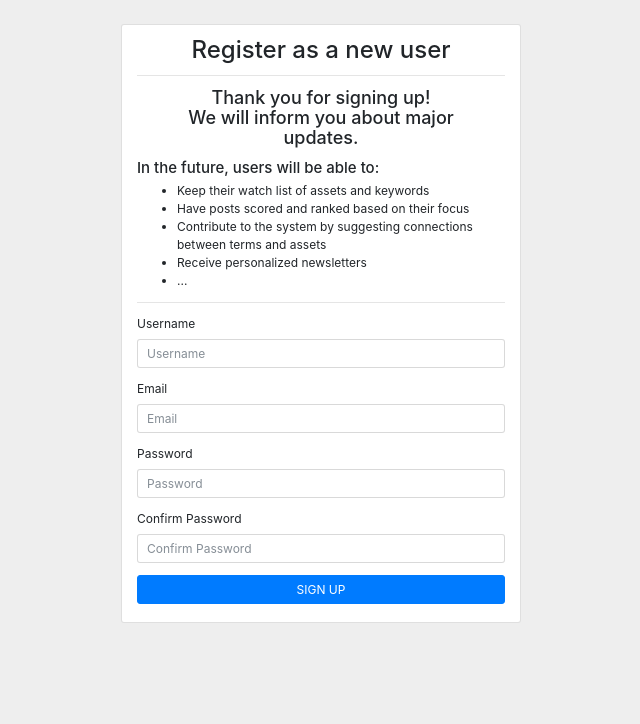
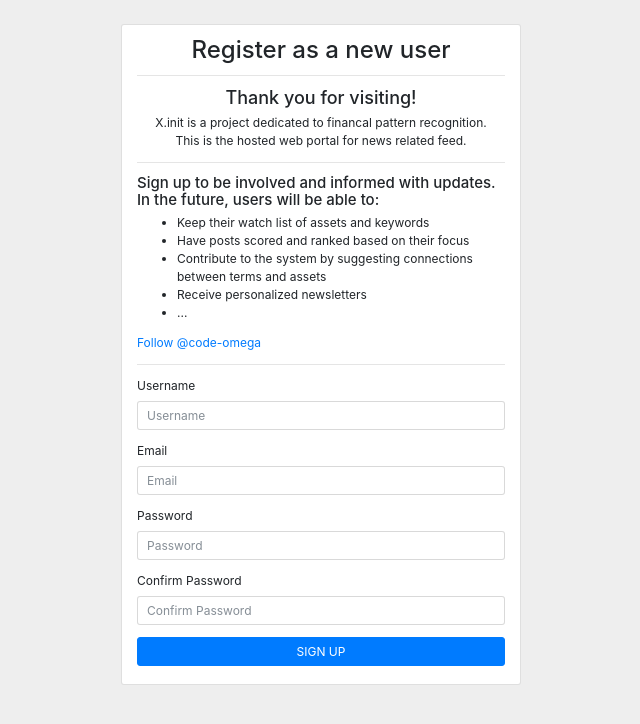
Before and after one commit to Code-Omega/Xinit, a Flask app: page /register in a window 1280 px wide. Shown: the part 42-766 px from the top of the page, without its empty margins (319-959 px from the left). Run offline with Flask 2, Linux system fonts and the light colour scheme; parts of the project's set-up code (start-up, migrations or seed data) failed here and were passed over; some libraries are stand-ins or nearby versions.

Commit message:
new favicon; git portal

```diff
--- a/app/templates/base.html
+++ b/app/templates/base.html
@@ -6,6 +6,7 @@
     {% else %}
     <title>XInit</title>
     {% endif %}
+    <link rel="shortcut icon" href="{{ url_for('static', filename='favicon.ico') }}">
   	<link rel="stylesheet" href="https://maxcdn.bootstrapcdn.com/bootstrap/4.0.0-beta/css/bootstrap.min.css" integrity="sha384-/Y6pD6FV/Vv2HJnA6t+vslU6fwYXjCFtcEpHbNJ0lyAFsXTsjBbfaDjzALeQsN6M" crossorigin="anonymous">
     <link rel="stylesheet" href="../static/style.css">
   </head>
@@ -50,5 +51,6 @@
   <script src="https://code.jquery.com/jquery-3.3.1.min.js" integrity="sha256-FgpCb/KJQlLNfOu91ta32o/NMZxltwRo8QtmkMRdAu8=" crossorigin="anonymous"></script>
   <script src="https://cdnjs.cloudflare.com/ajax/libs/popper.js/1.11.0/umd/popper.min.js" integrity="sha384-b/U6ypiBEHpOf/4+1nzFpr53nxSS+GLCkfwBdFNTxtclqqenISfwAzpKaMNFNmj4" crossorigin="anonymous"></script>
 	<script src="https://maxcdn.bootstrapcdn.com/bootstrap/4.0.0-beta/js/bootstrap.min.js" integrity="sha384-h0AbiXch4ZDo7tp9hKZ4TsHbi047NrKGLO3SEJAg45jXxnGIfYzk4Si90RDIqNm1" crossorigin="anonymous"></script>
+  <script async defer src="https://buttons.github.io/buttons.js"></script>
   </body>
 </html>
--- a/app/templates/register.html
+++ b/app/templates/register.html
@@ -8,11 +8,16 @@
                 Register as a new user
             </h2>
             <hr class='inv-clr'>
-            <h4 class = "text-center m-3">
-                Thank you for signing up! </br>
-                We will inform you about major updates. </br>
+            <h4 class = "text-center">
+                Thank you for visiting!
             </h4>
+            <p class = "text-center">
+              X.init is a project dedicated to financal pattern recognition. </br>
+              This is the hosted web portal for news related feed.
+            </p>
+            <hr class='inv-clr'>
             <h5>
+                Sign up to be involved and informed with updates. </br>
                 In the future, users will be able to:
             </h5>
             <p>
@@ -34,6 +39,9 @@
                   </li>
                 </ul>
             </p>
+            <a class="github-button" href="https://github.com/code-omega" data-show-count="true" aria-label="Follow @code-omega on GitHub">
+              Follow @code-omega
+            </a>
             <hr class='inv-clr'>
             <form method=POST>
                 {% from "_formhelpers.html" import render_field %}
--- a/app/views.py
+++ b/app/views.py
@@ -239,7 +239,7 @@ for entry in orgs:
 
 simple_orgs = [x for x in simple_orgs if x is not '']
 
-print(simple_orgs)
+#print(simple_orgs)
 
 key_assets = []
 news_symbols = []
@@ -500,7 +500,7 @@ def sign_in():
     form = LoginForm()
     if request.method == 'POST' and form.validate_on_submit():
         users = mongo.db.users
-        login_user = users.find_one({'name' : request.form['username']})
+        login_user = users.find_one({'username' : request.form['username']})
 
         if login_user:
             if bcrypt.hashpw(request.form['password'].encode('utf-8'), login_user['password']) == login_user['password']:
@@ -517,11 +517,11 @@ def register():
     form = RgstrForm()
     if request.method == 'POST' and form.validate_on_submit():
         users = mongo.db.users
-        existing_user = users.find_one({'name' : request.form['username']})
+        existing_user = users.find_one({'username' : request.form['username']})
 
         if existing_user is None:
             hashpass = bcrypt.hashpw(request.form['password'].encode('utf-8'), bcrypt.gensalt())
-            users.insert({'name' : request.form['username'],
+            users.insert({'username' : request.form['username'],
                           'password' : hashpass,
                           'email' : request.form['email']
                           })
```
Also changed, not shown: app/static/favicon.ico (added), lab/favicon.ico (added), 2 other files.
